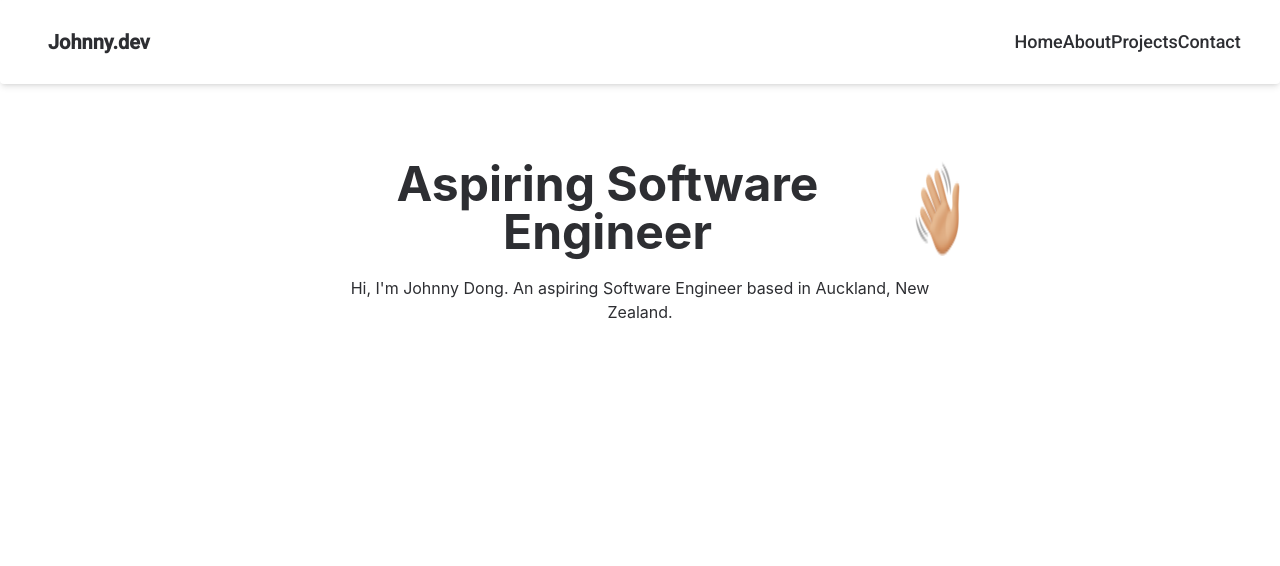
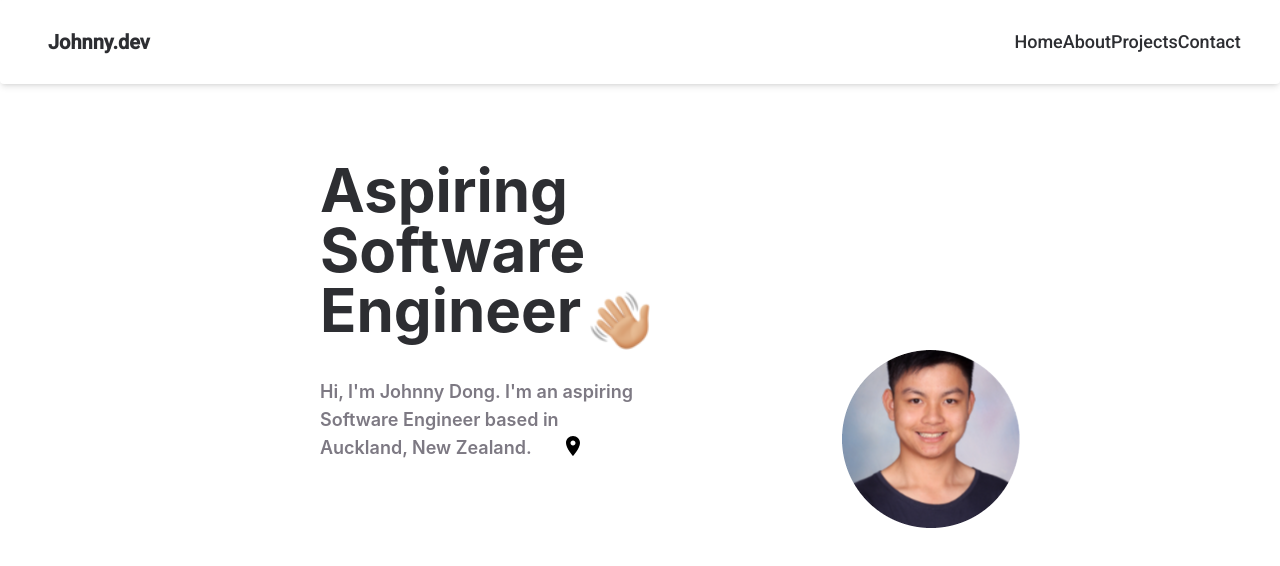
Before and after one commit to imjohnnyy/johnny-dong-portfolio-2023, a React (Create React App) app: page / in a window 1280 px wide. Shown: the top 566 px of the page. Built offline with nearby package versions, Linux system fonts and the light colour scheme.

Commit message:
styling home page details

```diff
--- a/package.json
+++ b/package.json
@@ -3,6 +3,10 @@
   "version": "0.1.0",
   "private": true,
   "dependencies": {
+    "@emotion/react": "^11.10.6",
+    "@emotion/styled": "^11.10.6",
+    "@mui/icons-material": "^5.11.16",
+    "@mui/material": "^5.11.16",
     "@testing-library/jest-dom": "^5.16.5",
     "@testing-library/react": "^13.4.0",
     "@testing-library/user-event": "^13.5.0",
--- a/src/pages/Home.js
+++ b/src/pages/Home.js
@@ -1,18 +1,27 @@
 import WavingEmoji from "../assets/images/WavingEmoji.png";
+import ProfilePicture from "../assets/images/Johnny_Dong.png"
+import LocationOnIcon from "@mui/icons-material/LocationOn";
 
 const Home = () => {
   const flexBetween = "flex items-center";
 
   return (
     <div className={`mx-auto w-3/6 items-center justify-center`}>
-      <div className={"flex item-start mt-40 text-5xl font-bold"}>
-        <h1 className={"text-gray"}>Aspiring Software Engineer</h1>
-        <img className={"ml-5"} src={WavingEmoji} alt="Waving"></img>
+      <div className={"w-3/5 flex item-start mt-40 font-bold text-gray"}>
+        <h1 className={"text-6xl text-left"}>Aspiring Software Engineer<img className={" ml-[270px] mt-[-50px] h-[60px] w-[60px]"} src={WavingEmoji} alt="Waving"></img></h1>
+
       </div>
-      <p className={"flex item-start mt-5 text-gray"}>
-        Hi, I'm Johnny Dong. An aspiring Software Engineer based in Auckland,
-        New Zealand.
-      </p>
+      <img className={"flex items-end ml-[81.5%]"} src={ProfilePicture} alt="johnny_dong"></img>
+
+
+        <p className={"flex item-start text-lightgray w-2/4 ml-50 mr-20 mb-20 mt-[-150px] text-left text-lg font-semibold"}>
+        Hi, I'm Johnny Dong. I'm an aspiring Software Engineer based in Auckland,
+        New Zealand.  </p>
+        <div className={"w-1/6 ml-[200px] mt-[-110px] fill-red-300"}>
+           <LocationOnIcon />
+        </div>
+
+
     </div>
   );
 };
--- a/tailwind.config.js
+++ b/tailwind.config.js
@@ -10,6 +10,7 @@ module.exports = {
         roboto: "'Roboto', sans-serif"
       },
       colors: {
+        lightgray: "#7d7983",
         gray: "#2d2e32"
       }
     },
```
Also changed, not shown: src/assets/images/Johnny_Dong.png (added), 1 other file (tests, documents, lock files or other folders).
